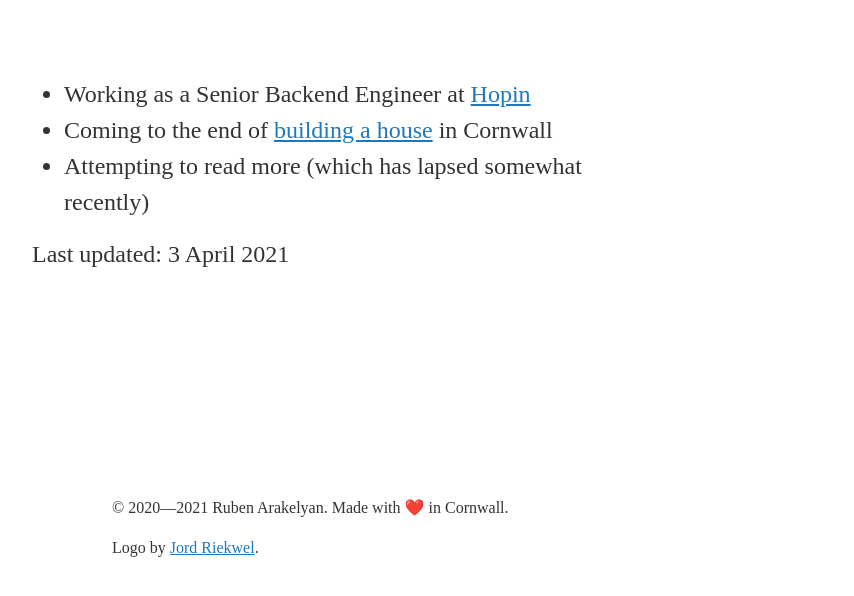
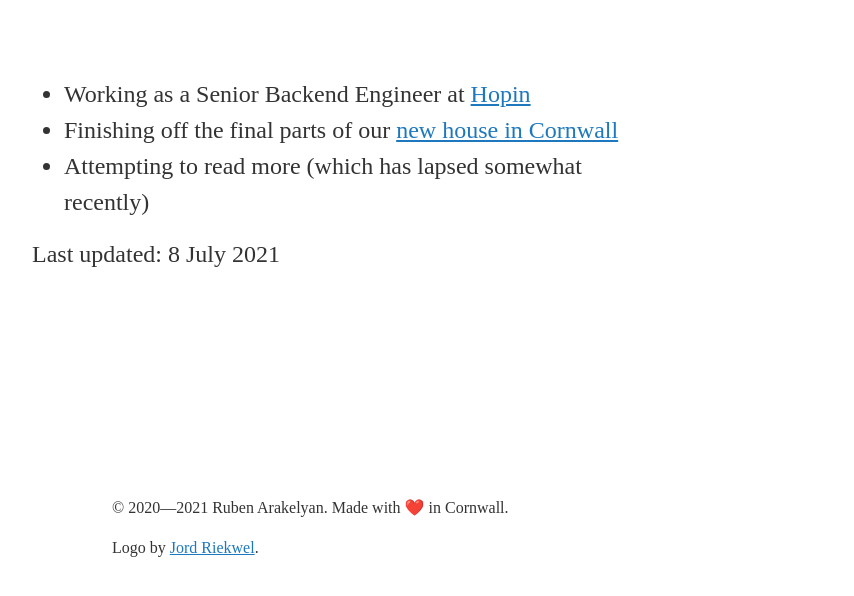
Before and after one commit to rubenarakelyan/ruben.arakelyan.uk, an Eleventy site: page src/now.html in a window 1280 px wide. Shown: the part 308-904 px from the top of the page, without its empty margins (208-1062 px from the left). Built offline with nearby package versions, Linux system fonts and the light colour scheme; Eleventy itself is replaced by a stand-in of ours; files that its build step writes are made by us from their sources; a web font is replaced by a local one.

Commit message:
Update now page

```diff
--- a/src/now.html
+++ b/src/now.html
@@ -10,9 +10,9 @@ title: "What I’m doing"
   <section>
     <ul>
       <li>Working as a Senior Backend Engineer at <a href="https://hopin.com/" target="_blank" rel="nofollow">Hopin</a></li>
-      <li>Coming to the end of <a href="https://seaglass-carbisbay.uk/" target="_blank">building a house</a> in Cornwall</li>
+      <li>Finishing off the final parts of our <a href="https://seaglass-carbisbay.uk/" target="_blank">new house in Cornwall</a></li>
       <li>Attempting to read more (which has lapsed somewhat recently)</li>
     </ul>
-    <p>Last updated: 3 April 2021</p>
+    <p>Last updated: 8 July 2021</p>
   </section>
 </section>
```
